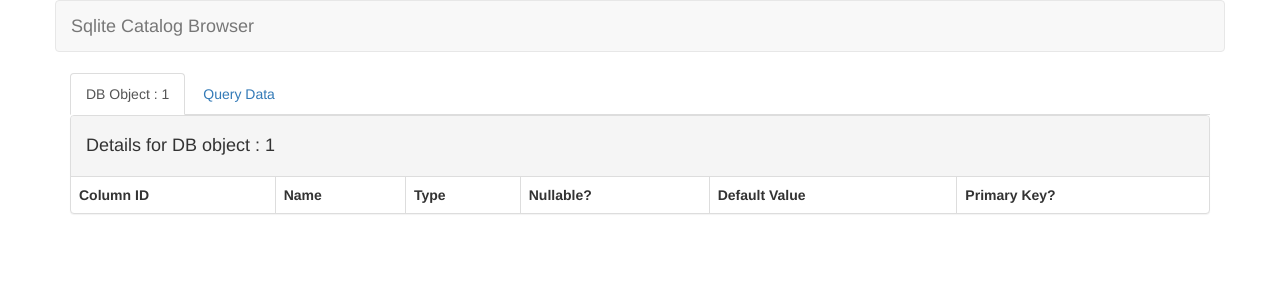
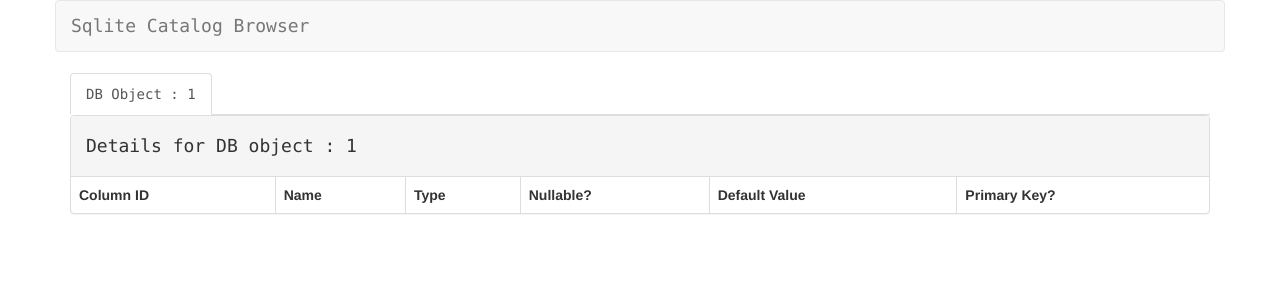
Before and after one commit to amitrk/sqlite-browse, a Flask app: page /details/1 in a window 1280 px wide. Shown: the top 300 px of the page. Run offline with Flask 2, Linux system fonts and the light colour scheme; lists and menus that the app fills with data are empty; some libraries are stand-ins or nearby versions.

Commit message:
simplified details page, removed query page

```diff
--- a/base/static/css/customstyles.css
+++ b/base/static/css/customstyles.css
@@ -1,9 +1,10 @@
-.btn-delete {
-    background: #eb8f34;
-    color: #ffffff;
-    padding: 8px 16px;
-    border: 0 none;
-    font-weight: 500;
-    letter-spacing: 1px;
-    text-transform: uppercase;
+h1, h2, h3, h4, h5, h6 {
+    font-family: 'Monaco';
 }
+p, div {
+    font-family: 'Monaco';
+}
+
+th {
+    font-family: "Helvetica Neue";
+}
--- a/base/templates/base.html
+++ b/base/templates/base.html
@@ -2,8 +2,8 @@
 <html>
 <head>
     <title>Sqlite Catalog Browser</title>
+    <link rel="stylesheet" type="text/css" href="{{ url_for('static', filename='css/bootstrap.min.css') }}">
     <link rel="stylesheet" type="text/css" href="{{ url_for('static', filename='css/customstyles.css') }}">
-    <link rel="stylesheet" type="text/css" href="{{ url_for('static', filename='css/bootstrap.min.css') }}">
 </head>
 <body>
     <div class="container">
--- a/base/templates/details.html
+++ b/base/templates/details.html
@@ -1,8 +1,8 @@
 {% extends "base.html" %}
 {% block content %}
-    <ul class="nav nav-tabs">
-    <li class="active"><a data-toggle="tab" href="#details">DB Object : {{object_name}}</a></li>
-    <li><a data-toggle="tab" href="#query">Query Data</a></li>
+<div class="tabbable">
+    <ul class="nav nav-tabs" data-tabs="tabs">
+    <li class="active"><a href="#details" role="tab" data-toggle="tab">DB Object : {{object_name}}</a></li>
     </ul>
 
     <div class="tab-content">
@@ -47,8 +47,6 @@
                 </table>
             </section>
         </div>
-        <div id="query" class="tab-pane fade">
-        <p>Here you can query data for db object {{object_name}}</p>
-        </div>
     </div>
+</div>
 {% endblock %}
```
